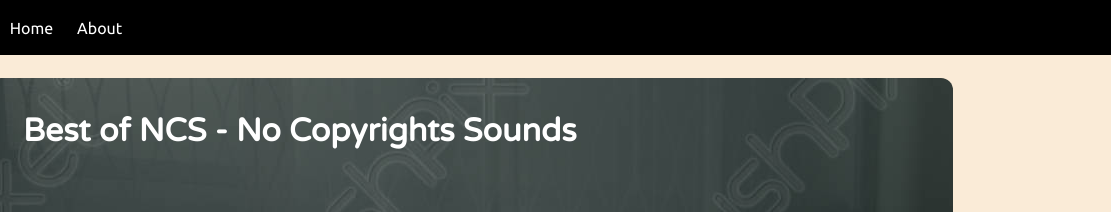
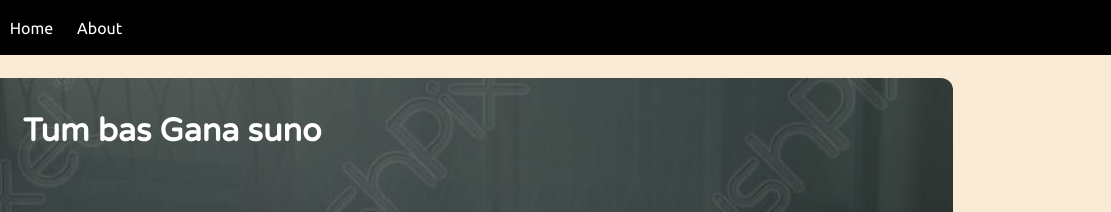
Before and after one commit to Aprb26/Chord-M, a plain HTML site: page index.html in a window 1280 px wide. Shown: the top 212 px of the page, 169-1280 px from the left. Drawn offline with Linux system fonts and the light colour scheme.

Commit message:
Update index.html

```diff
--- a/index.html
+++ b/index.html
@@ -19,7 +19,7 @@
     <div class="container">
 
         <div class="songList">
-            <h1>Best of NCS - No Copyrights Sounds</h1>
+            <h1>Tum bas Gana suno</h1>
             <div class="songItemContainer">
                 <div class="songItem">
                     <img src="cover1.webp" alt="1">
```
